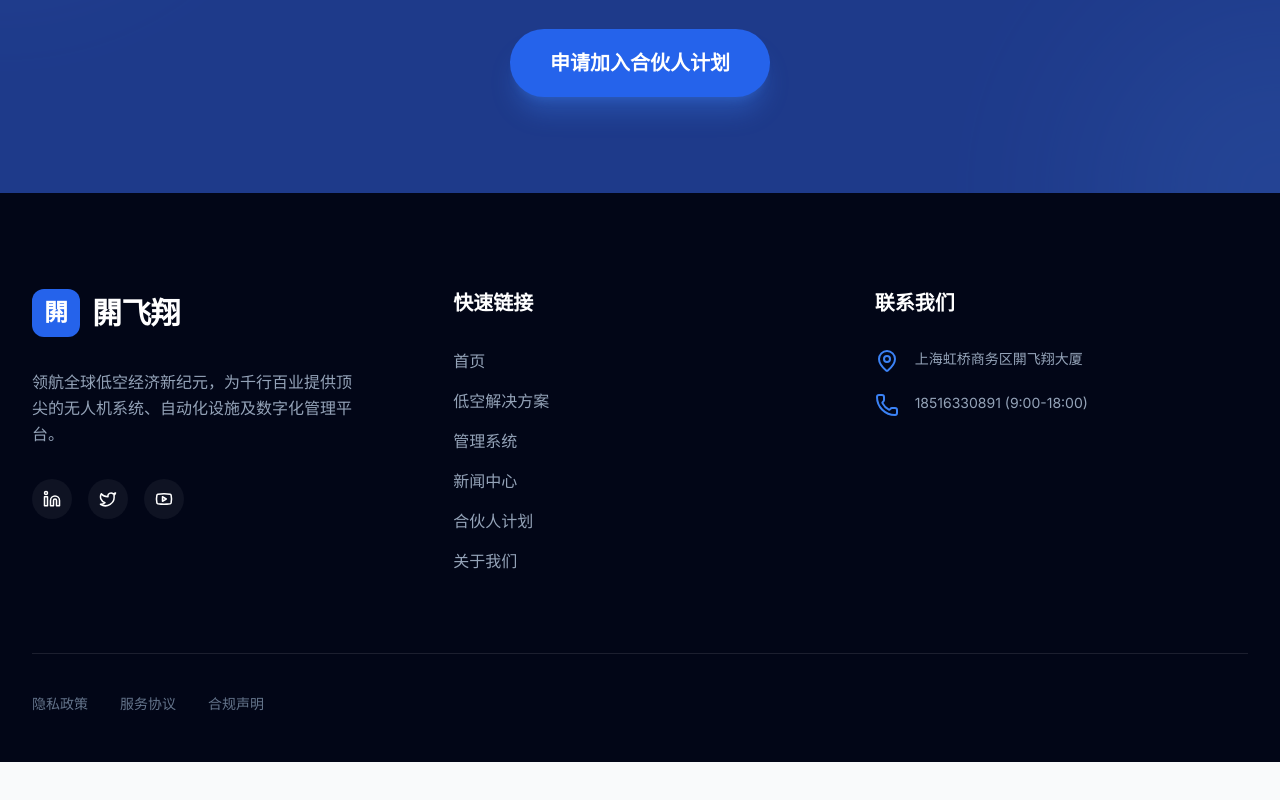
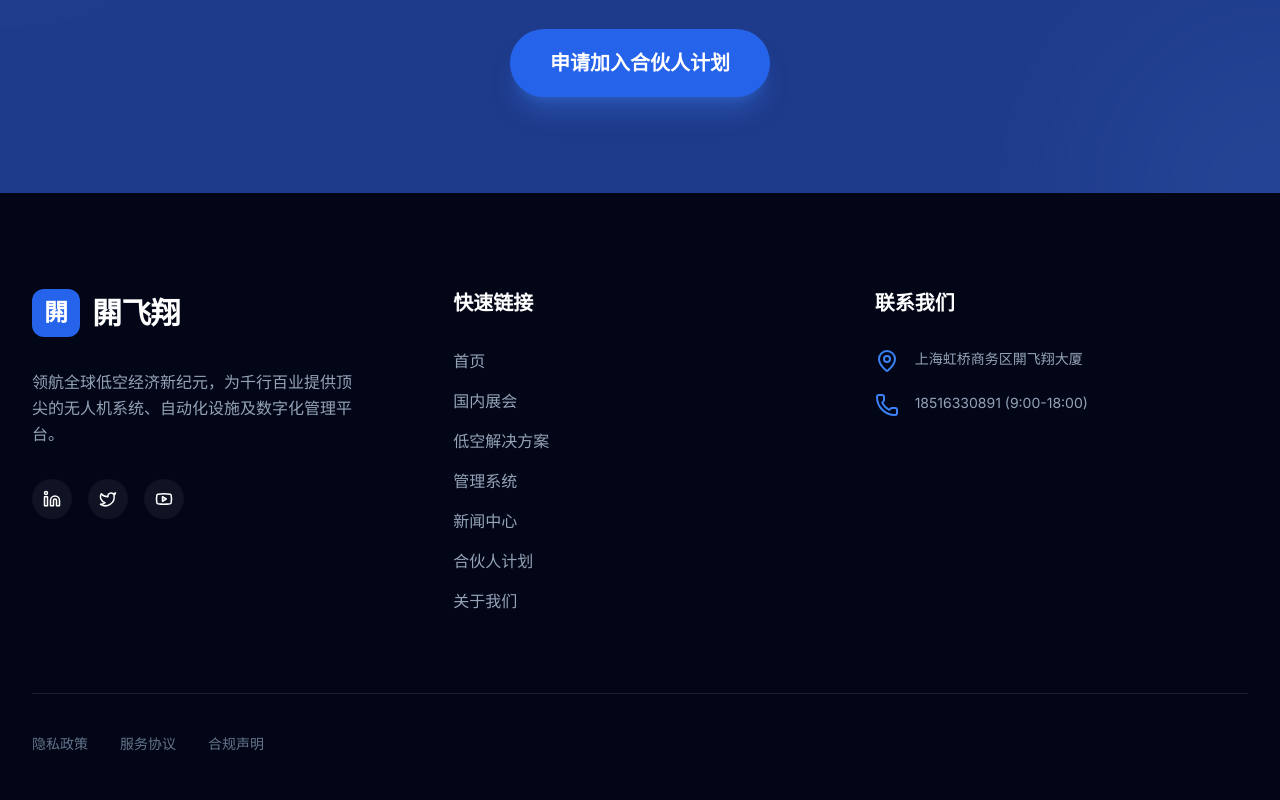
Before and after one commit to dnfxyg-commits/fanfei-uav-platform-, a React (Vite) app: page / in a window 1280 px wide. Shown: the part 2988-3788 px from the top of the page. Before the commit the page ends 3750 px from the top, so only its background shows below. Built offline with nearby package versions, Linux system fonts and the light colour scheme; no server answers.

Commit message:
feat: add domestic exhibitions link to navbar and footer

```diff
--- a/components/Footer.tsx
+++ b/components/Footer.tsx
@@ -38,6 +38,7 @@ const Footer: React.FC<FooterProps> = ({ onNavigate }) => {
             <h4 className="text-xl font-bold mb-8">快速链接</h4>
             <ul className="space-y-4 text-slate-400">
               <li><button onClick={() => onNavigate('home')} className="hover:text-blue-500 transition-colors">首页</button></li>
+              <li><button onClick={() => onNavigate('exhibitions')} className="hover:text-blue-500 transition-colors">国内展会</button></li>
               <li><button onClick={() => onNavigate('solutions')} className="hover:text-blue-500 transition-colors">低空解决方案</button></li>
               <li><button onClick={() => onNavigate('systems')} className="hover:text-blue-500 transition-colors">管理系统</button></li>
               <li><button onClick={() => onNavigate('news')} className="hover:text-blue-500 transition-colors">新闻中心</button></li>
```
